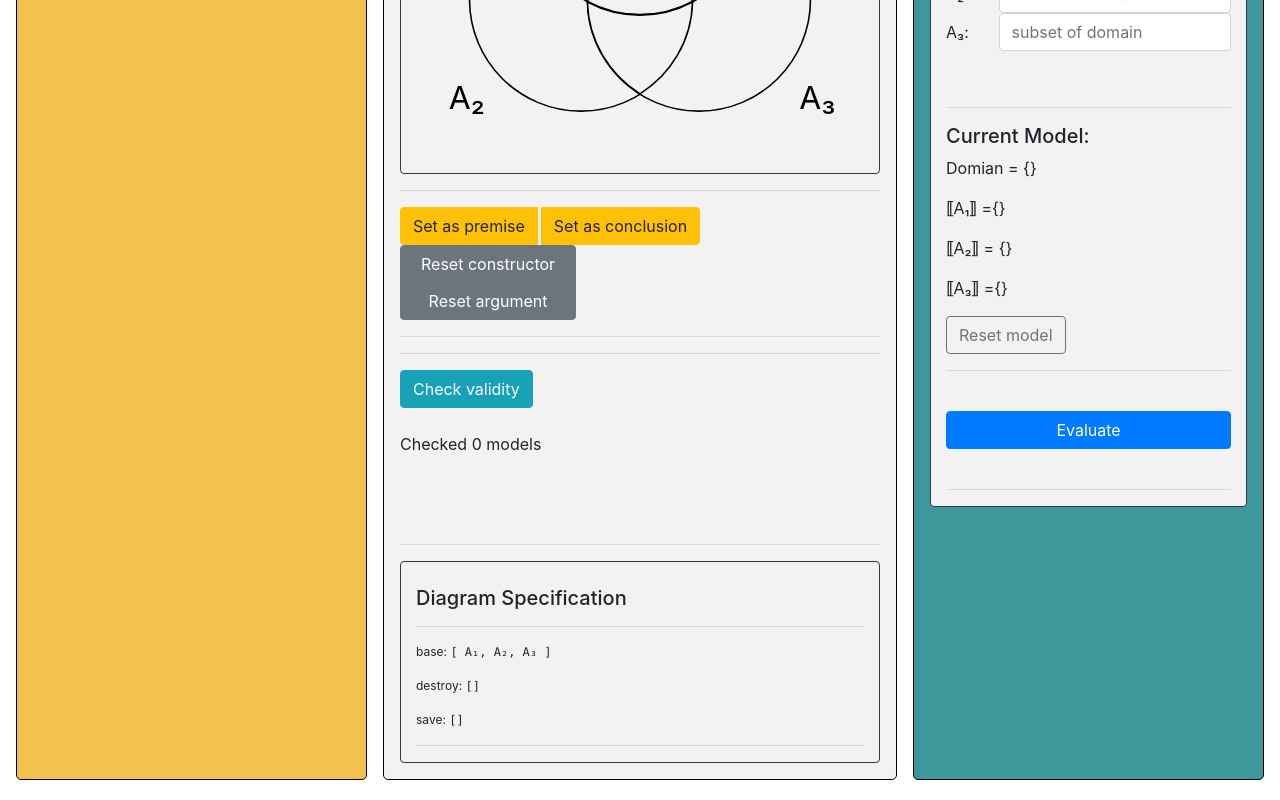
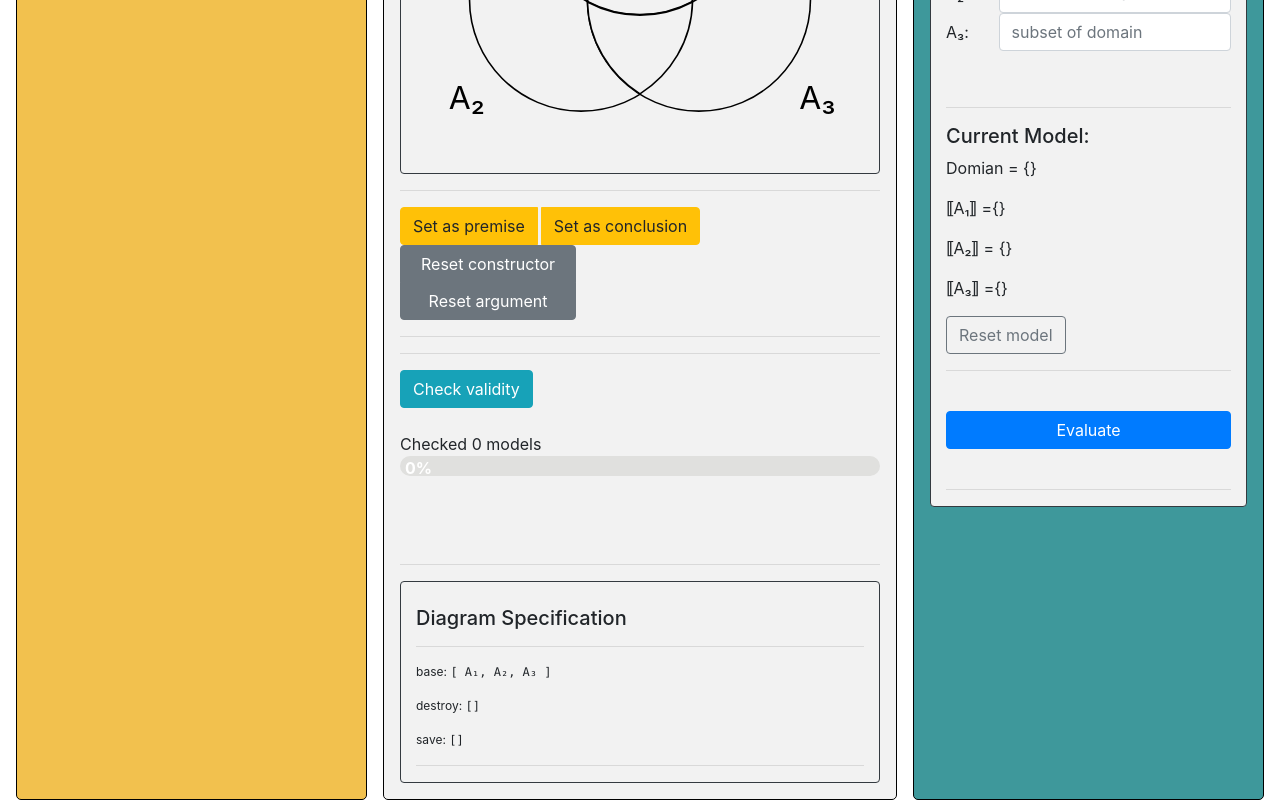
Before and after one commit to brianrabern/vennPlayground, a React (Create React App) app: page / in a window 1280 px wide. Shown: the part 569-1369 px from the top of the page. Built offline with nearby package versions, Linux system fonts and the light colour scheme.

Commit message:
progress bar and 16million models

```diff
--- a/src/App.js
+++ b/src/App.js
@@ -11,8 +11,11 @@ import PremiseThree from "./components/PremiseThree";
 import Conclusion from "./components/Conclusion";
 import EvalDisplay from "./components/EvalDisplay";
 import CheckValidity from "./components/CheckValidity";
+import ProgressBar from "./components/ProgressBar";
 
 function App() {
+  const [barColor, setBarColor] = useState("#66CC66");
+  const [barCompleted, setBarCompleted] = useState(0);
   const [isLoading, setIsLoading] = useState(false);
   const [mousePos, setMousePos] = useState({});
   const [regions, setRegions] = useState([]);
@@ -250,31 +253,28 @@ function App() {
     setRegions([]);
   }
 
-  function handleCheckValidity() {
+  async function handleCheckValidity() {
     setIsLoading(true);
     if (argument.conclusion === null) {
       setError(true);
       setErrorText("An argument requires a conclusion");
       return;
     }
-    setTimeout(() => {
-      let result = CheckValidity(argument);
+
+    let result = await CheckValidity(argument, setCheckedModelsCount);
     if (result.valid === true) {
       setValidity("Valid");
       setCheckedModelsCount(result.numModelsChecked);
+      setBarCompleted(1);
       setIsLoading(false);
     } else if (result.valid === false) {
       setValidity("Invalid");
       setCountermodel(result.model);
+      setBarCompleted(1);
       setModel(result.model);
       setCheckedModelsCount(result.numModelsChecked);
       setIsLoading(false);
-      } else {
-        setValidity("Undefined");
-        setCheckedModelsCount(result.numModelsChecked);
-        setIsLoading(false);
     }
-    }, 500);
   }
 
   function handleEvalClick() {
@@ -673,13 +673,28 @@ function App() {
               >
                 Check validity
               </button>
-              {isLoading && <div>Checking...</div>}
+              {isLoading && (
+                <>
+                  <div>Checking...</div>
+                  <div>
+                    {" "}
+                    <small>...in the worst case 16.8 million models!</small>
+                  </div>
+                </>
+              )}
             </div>
             <br></br>
             <br></br>
             <div>Checked {checkedModelsCount} models</div>
+
+            <ProgressBar
+              bgcolor={barColor}
+              completed={
+                barCompleted ? 100 : Math.ceil(checkedModelsCount / 16777216)
+              }
+            ></ProgressBar>
+
             <div>{validity}</div>
-
             <br></br>
             {countermodel && (
               <>
--- a/src/components/CheckValidity.js
+++ b/src/components/CheckValidity.js
@@ -1,10 +1,30 @@
 import SemanticEval from "./SemanticEval";
 
-//check validity of an argument
+async function CheckValidity(argument, updateCountCallback) {
+  let numModelsChecked = 0;
 
-function CheckValidity(argument) {
-  let numModelsChecked = 0;
-  // get power set of domain
+  for (let i = 0; i <= 8; i++) {
+    const models = getModels(i);
+    for (let j = 0; j < models.length; j++) {
+      const model = models[j];
+
+      numModelsChecked++;
+
+      if (checkArgument(argument, model)) {
+        return {
+          model: model,
+          valid: false,
+          numModelsChecked: numModelsChecked,
+        }; // countermodel found, here it is
+      }
+
+      await new Promise((resolve) => setTimeout(resolve, 0));
+      updateCountCallback(numModelsChecked);
+    }
+  }
+
+  return { model: null, valid: true, numModelsChecked: numModelsChecked };
+
   function powerSet(set) {
     const n = set.length;
     const powerSet = [];
@@ -22,7 +42,6 @@ function CheckValidity(argument) {
     return powerSet;
   }
 
-  // get all models for a given domain size
   function getModels(num) {
     const domain = [];
     for (let i = 0; i < num; i++) {
@@ -44,7 +63,6 @@ function CheckValidity(argument) {
     return models;
   }
 
-  // check whether a given model is a countermodel for the argument
   function checkArgument(argument, model) {
     const premisesTrue = argument.premises.every((premise) =>
       SemanticEval(premise, model)
@@ -54,29 +72,86 @@ function CheckValidity(argument) {
 
     return premisesTrue && conclusionFalse;
   }
-
-  function findCountermodel(argument) {
-    for (let i = 0; i <= 8; i++) {
-      const models = getModels(i);
-      for (let j = 0; j < models.length; j++) {
-        const model = models[j];
-
-        numModelsChecked++;
-
-        if (checkArgument(argument, model)) {
-          return {
-            model: model,
-            valid: false,
-            numModelsChecked: numModelsChecked,
-          }; // countermodel found, here it is
-        }
-      }
-    }
-
-    return { model: null, valid: true, numModelsChecked: numModelsChecked }; // no countermodel found
-  }
-
-  return findCountermodel(argument); // return the results
 }
 
 export default CheckValidity;
+
+// import SemanticEval from "./SemanticEval";
+
+// //check validity of an argument
+
+// function CheckValidity(argument) {
+//   let numModelsChecked = 0;
+
+//   for (let i = 0; i <= 8; i++) {
+//     const models = getModels(i);
+//     for (let j = 0; j < models.length; j++) {
+//       const model = models[j];
+
+//       numModelsChecked++;
+
+//       if (checkArgument(argument, model)) {
+//         return {
+//           model: model,
+//           valid: false,
+//           numModelsChecked: numModelsChecked,
+//         }; // countermodel found, here it is
+//       }
+//     }
+//   }
+
+//   return { model: null, valid: true, numModelsChecked: numModelsChecked }; // no countermodel found
+
+//   // helper: get power set of domain
+//   function powerSet(set) {
+//     const n = set.length;
+//     const powerSet = [];
+
+//     for (let i = 0; i < 1 << n; i++) {
+//       const subset = [];
+//       for (let j = 0; j < n; j++) {
+//         if (i & (1 << j)) {
+//           subset.push(set[j]);
+//         }
+//       }
+//       powerSet.push(subset);
+//     }
+
+//     return powerSet;
+//   }
+
+//   // helper: get all models for a given domain size
+//   function getModels(num) {
+//     const domain = [];
+//     for (let i = 0; i < num; i++) {
+//       domain.push(i);
+//     }
+//     const subsets = powerSet(domain);
+//     const models = [];
+//     for (let subset1 of subsets) {
+//       for (let subset2 of subsets) {
+//         for (let subset3 of subsets) {
+//           const model = {
+//             I: { 1: subset1, 2: subset2, 3: subset3 },
+//             D: domain,
+//           };
+//           models.push(model);
+//         }
+//       }
+//     }
+//     return models;
+//   }
+
+//   // helper: check whether a given model is a countermodel for the argument
+//   function checkArgument(argument, model) {
+//     const premisesTrue = argument.premises.every((premise) =>
+//       SemanticEval(premise, model)
+//     );
+
+//     const conclusionFalse = !SemanticEval(argument.conclusion, model);
+
+//     return premisesTrue && conclusionFalse;
+//   }
+// }
+
+// export default CheckValidity;
--- /dev/null
+++ b/src/components/ProgressBar.js
@@ -0,0 +1,35 @@
+import React from "react";
+const ProgressBar = (props) => {
+  const { bgcolor, completed } = props;
+
+  const containerStyles = {
+    height: 20,
+    width: "100%",
+    backgroundColor: "#e0e0de",
+    borderRadius: 50,
+  };
+
+  const fillerStyles = {
+    height: "100%",
+    width: `${completed}%`,
+    backgroundColor: bgcolor,
+    borderRadius: "inherit",
+    textAlign: "right",
+  };
+
+  const labelStyles = {
+    padding: 5,
+    color: "white",
+    fontWeight: "bold",
+  };
+
+  return (
+    <div style={containerStyles}>
+      <div style={fillerStyles}>
+        <span style={labelStyles}>{`${completed}%`}</span>
+      </div>
+    </div>
+  );
+};
+
+export default ProgressBar;
```
Also changed, not shown: src/components/worker.js (deleted), 1 other file (tests, documents, lock files or other folders). Lines whose indentation alone changed are shown as unchanged.
